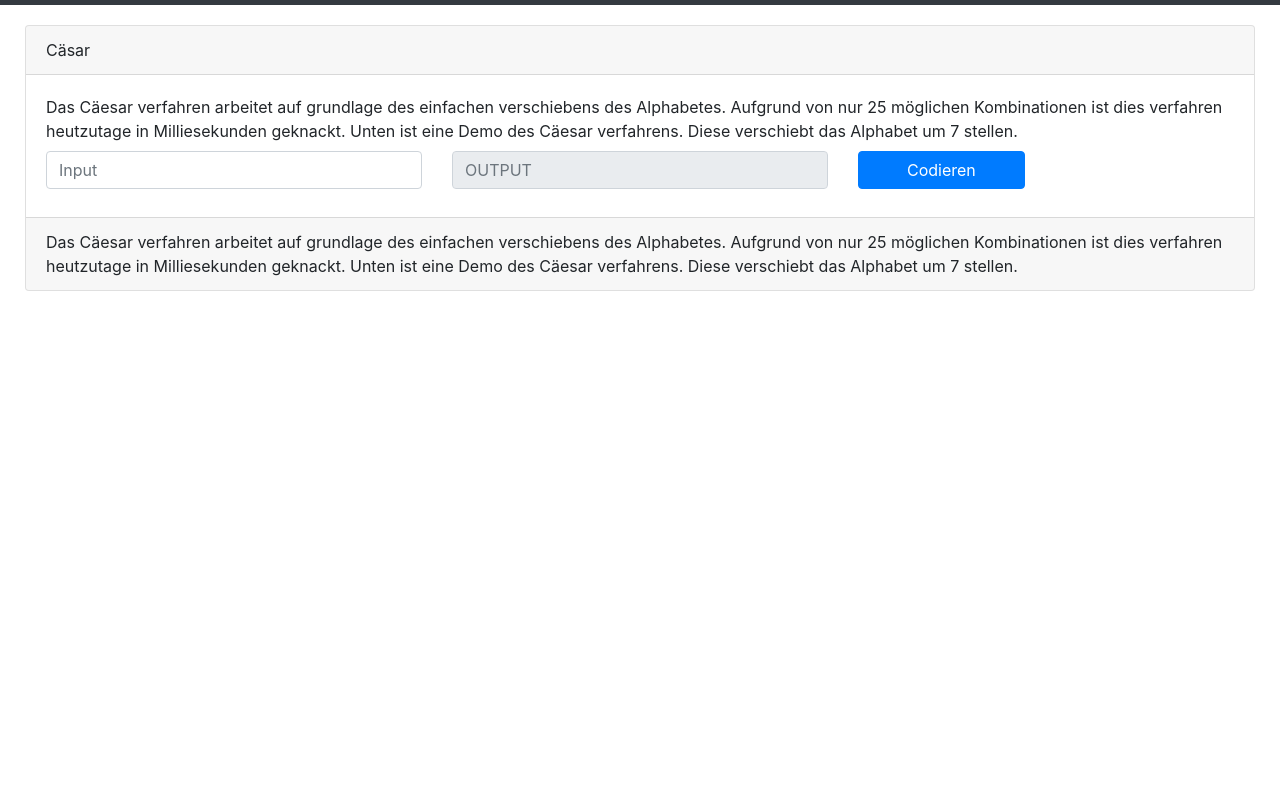
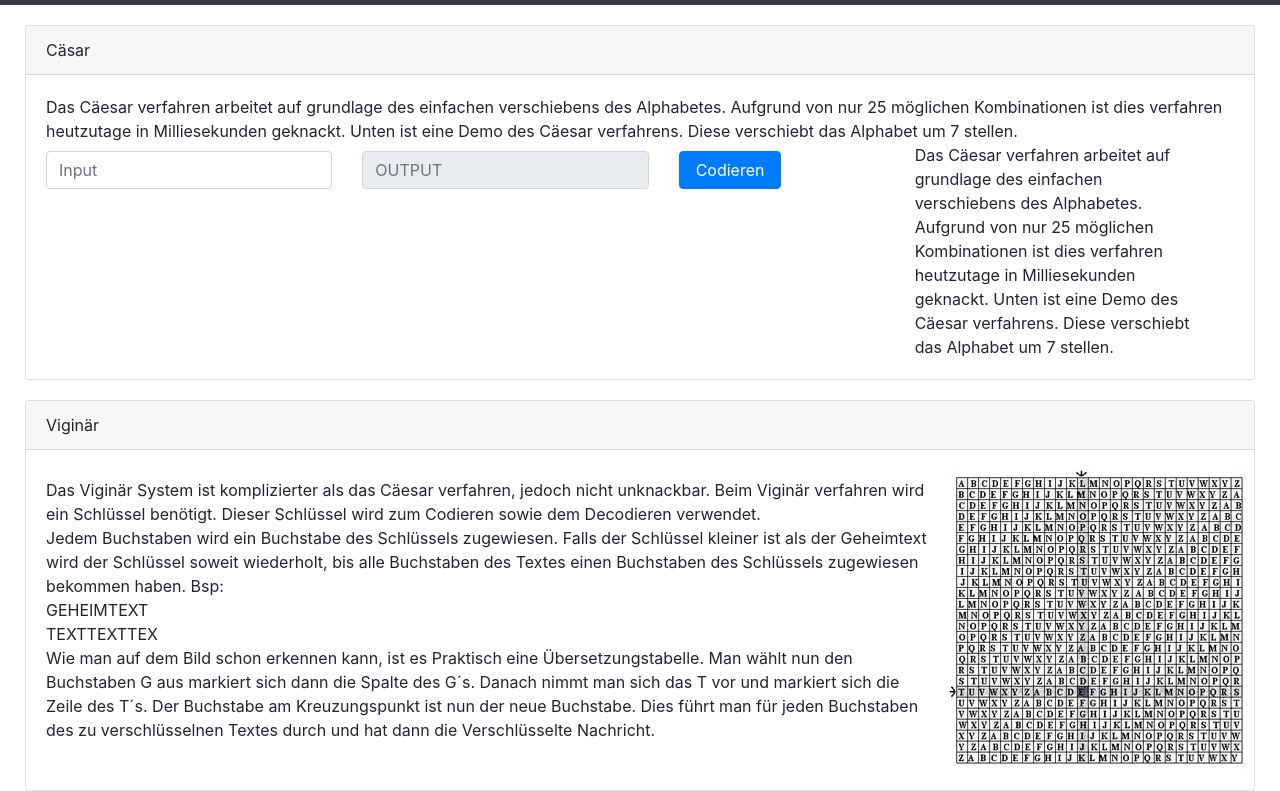
Before and after one commit to Gamestarplayer41/Website2, a plain HTML site: page Verschlüsselung.html in a window 1280 px wide. Shown: the part 51-842 px from the top of the page. Before the commit the page ends 800 px from the top, so only its background shows below. Drawn offline with nearby package versions, Linux system fonts and the light colour scheme.

Commit message:
Verschlüsselung

```diff
--- a/Verschlüsselung.html
+++ b/Verschlüsselung.html
@@ -22,6 +22,7 @@
         margin-right: 10px;
         padding-top: 10px;
       }
+
       /* !ÄNDERN! */
     </style>
   </head>
@@ -50,7 +51,7 @@
               >
             </li>
             <li class="nav-item">
-              <a class="nav-link" >Link</a>
+              <a class="nav-link">Link</a>
             </li>
           </ul>
         </div>
@@ -136,23 +137,63 @@
                   readonly
                 />
               </div>
-              <div class="col-md col-sm py-2">
-                  <button
+              <div class="col-md-2 col-sm-2 py-2">
+                <button
                   type="button"
-                  class="btn btn-primary px-5 "
+                  class="btn btn-primary px-3 "
                   id="CäesarCodieren"
                 >
                   Codieren
                 </button>
               </div>
+              <div class="col-md col-sm px-5">
+                Das Cäesar verfahren arbeitet auf grundlage des einfachen
+                verschiebens des Alphabetes. Aufgrund von nur 25 möglichen
+                Kombinationen ist dies verfahren heutzutage in Milliesekunden
+                geknackt. Unten ist eine Demo des Cäesar verfahrens. Diese
+                verschiebt das Alphabet um 7 stellen.
+              </div>
             </div>
           </div>
-          <div class="card-footer" >
-              Das Cäesar verfahren arbeitet auf grundlage des einfachen
-              verschiebens des Alphabetes. Aufgrund von nur 25 möglichen
-              Kombinationen ist dies verfahren heutzutage in Milliesekunden
-              geknackt. Unten ist eine Demo des Cäesar verfahrens. Diese
-              verschiebt das Alphabet um 7 stellen.
+        </div>
+      </div>
+    </div>
+
+    <div class="row spacer">
+      <div class="col-md col-sm">
+        <div class="card">
+          <div class="card-header">
+            Viginär
+          </div>
+          <div class="card-body">
+            <div class="row">
+              <div class="col-md col-sm py-2">
+                Das Viginär System ist komplizierter als das Cäesar verfahren,
+                jedoch nicht unknackbar. Beim Viginär verfahren wird ein
+                Schlüssel benötigt. Dieser Schlüssel wird zum Codieren sowie dem
+                Decodieren verwendet.<br />
+                Jedem Buchstaben wird ein Buchstabe des Schlüssels zugewiesen.
+                Falls der Schlüssel kleiner ist als der Geheimtext wird der
+                Schlüssel soweit wiederholt, bis alle Buchstaben des Textes
+                einen Buchstaben des Schlüssels zugewiesen bekommen haben.
+                Bsp:<br />
+                GEHEIMTEXT<br />
+                TEXTTEXTTEX<br />
+                Wie man auf dem Bild schon erkennen kann, ist es Praktisch eine
+                Übersetzungstabelle. Man wählt nun den Buchstaben G aus markiert
+                sich dann die Spalte des G´s. Danach nimmt man sich das T vor
+                und markiert sich die Zeile des T´s. Der Buchstabe am
+                Kreuzungspunkt ist nun der neue Buchstabe. Dies führt man für
+                jeden Buchstaben des zu verschlüsselnen Textes durch und hat
+                dann die Verschlüsselte Nachricht.
+              </div>
+              <img
+                src="img/VigenereAutokey1.jpg"
+                class="img-fluid rounded float-right"
+                style="width:300p;height:300px"
+              />
+
+            </div>
           </div>
         </div>
       </div>
```
Also changed, not shown: img/VigenereAutokey1.jpg (added), img/Viginere.svg (added), quellen.txt (added).
